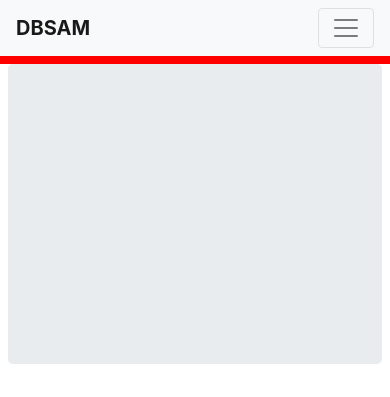
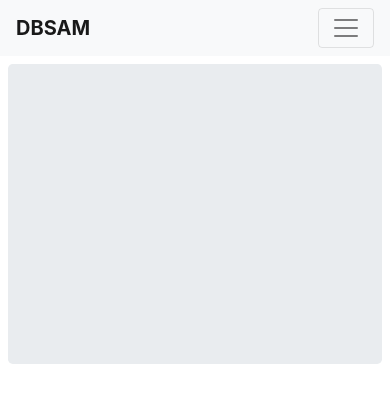
Before and after one commit to CodeTemplar99/DBM, a Django app: page /aboutministry/ in a window 390 px wide. Shown: the top 397 px of the page. Run offline with Django 3.2, Linux system fonts and the light colour scheme; some libraries are stand-ins or nearby versions.

Commit message:
responsive home no red

```diff
--- a/templates/base.html
+++ b/templates/base.html
@@ -45,7 +45,6 @@
 
     @media screen and (max-width:1024px) {
       .nav2{
-        background-color:  red !important;
         width: 100% !important;
         /* margin: 0px !important; */
       }
```
